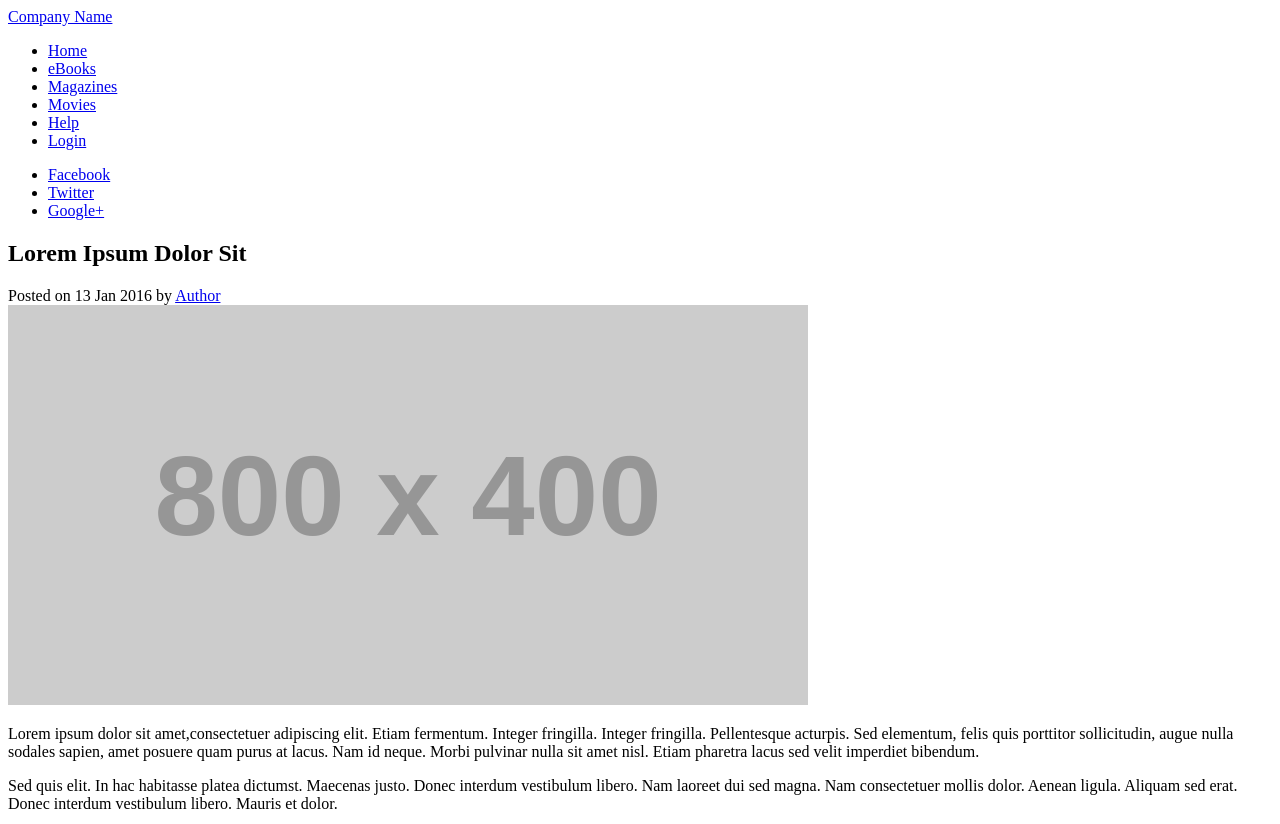
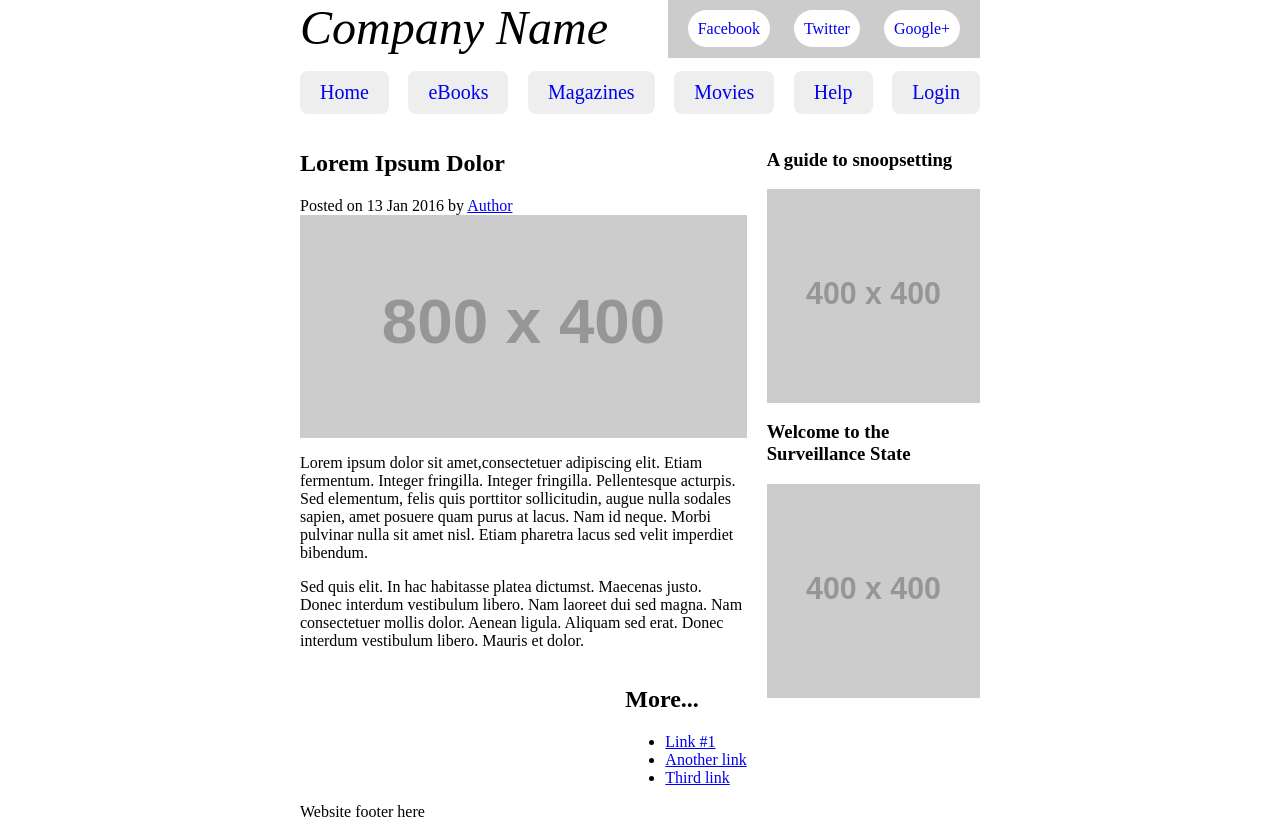
Before and after one commit to bobvortix/s-design-test, a website: page index.html in a window 1280 px wide. Shown: the top 824 px of the page. Drawn offline with Linux system fonts and the light colour scheme.

Commit message:
Bit more work on this

```diff
--- a/index.html
+++ b/index.html
@@ -4,31 +4,32 @@
     <meta charset="utf-8">
     <meta name="viewport" content="width=device-width">
     <title>Lorem Ipsum Dolor Sit | Company Name</title>
-    <link rel="stylesheet" href="./style/bundle.css">
+    <link rel="stylesheet" href="./css/bundle.css">
   </head>
   <body>
-    <header role="banner">
-      <a href="/">Company Name</a>
-      <nav>
-        <ul>
-          <li><a href="#home">Home</a></li>
-          <li><a href="#ebooks">eBooks</a></li>
-          <li><a href="#magazines">Magazines</a></li>
-          <li><a href="#movies">Movies</a></li>
-          <li><a href="#help">Help</a></li>
-          <li><a href="#login">Login</a></li>
+    <div class="container">
+      <header class="banner" role="banner">
+        <a class="brand" href="/">Company Name</a>
+        <nav class="nav">
+          <ul class="nav__list">
+            <li class="nav__item"><a class="nav__link" href="#home">Home</a></li>
+            <li class="nav__item"><a class="nav__link" href="#ebooks">eBooks</a></li>
+            <li class="nav__item"><a class="nav__link" href="#magazines">Magazines</a></li>
+            <li class="nav__item"><a class="nav__link" href="#movies">Movies</a></li>
+            <li class="nav__item"><a class="nav__link" href="#help">Help</a></li>
+            <li class="nav__item"><a class="nav__link" href="#login">Login</a></li>
           </ul>
         </nav>
         <ul class="social">
-        <li><a href="#facebook">Facebook</a></li>
-        <li><a href="#twitter">Twitter</a></li>
-        <li><a href="#google-plus">Google+</a></li>
+          <li class="social__item"><a class="social__link" href="#facebook">Facebook</a></li>
+          <li class="social__item"><a class="social__link" href="#twitter">Twitter</a></li>
+          <li class="social__item"><a class="social__link" href="#google-plus">Google+</a></li>
         </ul>
       </header>
-    <article>
-      <main class="primary">
+      <article class="grid">
+        <main class="primary grid__cell grid__cell--two-thirds-at-wide">
           <header>
-          <h1>Lorem Ipsum Dolor Sit</h1>
+            <h1>Lorem Ipsum Dolor</h1>
             <span>
               Posted on <time datetime="2016-01-13T12:00:40+0000">13 Jan 2016</time> by <a href="http://example.com/author" rel="author">Author</a>
             </span>
@@ -37,7 +38,7 @@
           <p>Lorem ipsum dolor sit amet,consectetuer adipiscing elit. Etiam fermentum. Integer fringilla. Integer fringilla. Pellentesque acturpis. Sed elementum, felis quis porttitor sollicitudin, augue nulla sodales sapien, amet posuere quam purus at lacus. Nam id neque. Morbi pulvinar nulla sit amet nisl. Etiam pharetra lacus sed velit imperdiet bibendum.
           </p>
           <p>Sed quis elit. In hac habitasse platea dictumst. Maecenas justo. Donec interdum vestibulum libero. Nam laoreet dui sed magna. Nam consectetuer mollis dolor. Aenean ligula. Aliquam sed erat. Donec interdum vestibulum libero. Mauris et dolor.</p>
-        <aside>
+          <aside class="aside">
             <h2>More...</h2>
             <ul>
               <li><a href="#link1">Link #1</a></li>
@@ -45,8 +46,8 @@
               <li><a href="#link3">Third link</a></li>
             </ul>
           </aside>
-      </main>
-      <div class="sidebar">
+        </main><!--
+        --><div class="sidebar grid__cell grid__cell--one-third-at-wide">
           <div>
             <h3>A guide to snoopsetting</h3>
             <img src="http://placehold.it/400x400" alt="Another description"/>
@@ -59,5 +60,6 @@
 
       </article>
       <footer>Website footer here</footer>
+    </div>
   </body>
 </html>
--- /dev/null
+++ b/scss/_base.scss
@@ -0,0 +1,20 @@
+*, *:before, *:after {
+  box-sizing: border-box;
+}
+
+body {
+  margin: 0;
+}
+
+img {
+  display: block;
+  width: 100%;
+  height: auto;
+}
+
+.container {
+  max-width: $max-width;
+  margin: 0 auto;
+  padding-left: $unit;
+  padding-right: $unit;
+}
--- /dev/null
+++ b/scss/_colours.scss
@@ -0,0 +1,4 @@
+$c-white: #fff;
+$c-black: #000;
+$c-pink: #f07;
+$c-light-grey: #eee;
--- /dev/null
+++ b/scss/_config.scss
@@ -0,0 +1,5 @@
+$max-width: 720px;
+$wide: 600px;
+$unit: 20px;
+$half-unit: $unit / 2;
+$double-unit: $unit * 2;
--- /dev/null
+++ b/scss/_grid.scss
@@ -0,0 +1,21 @@
+.grid {
+  margin-left: -$unit;
+}
+
+.grid__cell {
+  display: inline-block;
+  vertical-align: top;
+  padding-left: $unit;
+}
+
+@media screen and (min-width: $wide) {
+  .grid__cell--two-thirds-at-wide {
+    width: 2 / 3 * 100%;
+  }
+}
+
+@media screen and (min-width: $wide) {
+  .grid__cell--one-third-at-wide {
+    width: 1 / 3 * 100%;
+  }
+}
--- /dev/null
+++ b/scss/components/_banner.scss
@@ -0,0 +1,3 @@
+.banner {
+  position: relative;
+}
--- /dev/null
+++ b/scss/components/_nav.scss
@@ -0,0 +1,26 @@
+.nav {}
+
+.nav__list {
+  display: flex;
+  // align-items: stretch;
+  justify-content: space-between;
+  // width: 100%;
+  list-style: none;
+  padding: 0;
+  // margin: 0;
+  // padding: 0;
+}
+
+.nav__item {
+  display: block;
+  // flex: 0 1 auto; /* Default */
+  // list-style-type: none;
+  padding: $half-unit $unit;
+  background: #eee;
+  border-radius: 8px;
+  font-size: 20px;
+}
+
+.nav__link {
+  text-decoration: none;
+}
--- /dev/null
+++ b/scss/components/_social.scss
@@ -0,0 +1,36 @@
+.social {
+  position: fixed;
+  bottom: 0;
+  left: 0;
+  right: 0;
+  list-style: none;
+  margin: 0;
+  padding: $half-unit;
+  text-align: center;
+  background: #ccc;
+
+  @media screen and (min-width: $wide) {
+    position: absolute;
+    top: 0;
+    right: 0;
+    bottom: auto;
+    left: auto;
+  }
+}
+
+.social__item {
+  display: inline-block;
+  padding: $half-unit;
+}
+
+.social__link {
+  background: $c-white;
+  padding: $half-unit;
+  border-radius: $double-unit;
+  text-decoration: none;
+}
+
+.social__link:hover {
+  background: $c-pink;
+  color: #fff;
+}
--- /dev/null
+++ b/scss/main.scss
@@ -0,0 +1,22 @@
+// Foundation
+@import 'config';
+@import 'grid';
+@import 'colours';
+@import 'base';
+
+// Components
+@import 'components/banner';
+@import 'components/brand';
+@import 'components/nav';
+@import 'components/social';
+
+.aside {
+  float: right;
+}
+
+.brand {
+  font-size: 48px;
+  font-style: italic;
+  text-decoration: none;
+  color: $c-black;
+}
```
Also changed, not shown: package.json (added, +26 -0 lines), css/bundle.css (added), scss/components/_brand.scss (added). Lines whose indentation alone changed are shown as unchanged.
